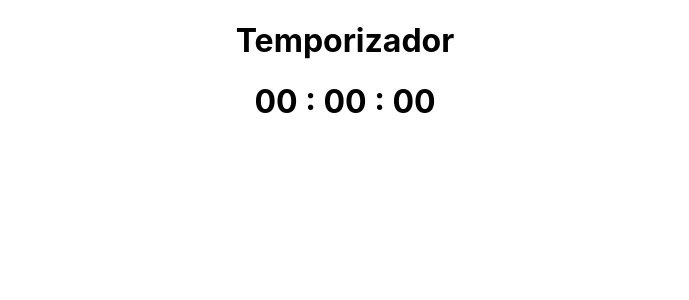
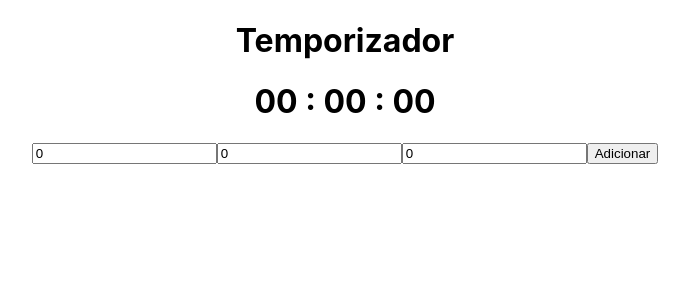
Before and after one commit to Pedrocardo005/Temporizador, a React (Create React App) app: page / in a window 1280 px wide. Shown: the top 300 px of the page, without its empty margins (295-984 px from the left). Built offline with nearby package versions, Linux system fonts and the light colour scheme.

Commit message:
2 - adicionado inputs e limitando valores

```diff
--- a/src/App.js
+++ b/src/App.js
@@ -5,7 +5,7 @@ import Temporizador from './Components/Temporizador'
 
 function App(){
   return (
-    <div class="App">
+    <div className="App">
       <Title texto="Temporizador" />
       <Temporizador/>
     </div>
--- /dev/null
+++ b/src/Components/Buttons.js
@@ -0,0 +1,7 @@
+import React from 'react'
+
+const Buttons = (props) => {
+
+}
+
+export default Buttons
--- /dev/null
+++ b/src/Components/Inputs.js
@@ -0,0 +1,69 @@
+import React, { useState } from 'react'
+import Buttons from './Buttons'
+
+const Inputs = (props) => {
+    const [seg, setSeg] = useState(0)
+    const [min, setMin] = useState(0)
+    const [hor, setHor] = useState(0)
+
+    const limitSeg = (e) => {
+        if (e.target.value < 0){
+            setSeg(0)
+        } else if(e.target.value > 59){
+            setSeg(59);
+        } else {
+            setSeg(e.target.value);
+        }
+    }
+
+    const limitMin = (e) => {
+        if (e.target.value < 0){
+            setMin(0)
+        } else if(e.target.value > 59){
+            setMin(59);
+        } else {
+            setMin(e.target.value);
+        }
+    }
+
+    const limitHor = (e) => {
+        if (e.target.value < 0){
+            setHor(0)
+        } else if(e.target.value > 24){
+            setHor(24);
+        } else {
+            setHor(e.target.value);
+        }
+    }
+
+    const zerarTempo = () => {
+        setSeg(0)
+        setMin(0)
+        setHor(0)
+    }
+
+    const pegarDados = (valores) => {
+        valores.preventDefault();
+
+        props.segundos(seg)
+        props.minutos(min)
+        props.horas(hor)
+
+        if(seg !== 0 || min !== 0 || hor !== 0){
+            props.stop();
+        }
+
+        zerarTempo();
+    }
+
+    return(
+        <form>
+            <input type="number" value={hor} onChange={limitHor} />
+            <input type="number" value={min} onChange={limitMin} />
+            <input type="number" value={seg} onChange={limitSeg} />
+            <button type="submit" onClick={pegarDados}>Adicionar</button>
+        </form>
+    )
+}
+
+export default Inputs
--- a/src/Components/Temporizador.js
+++ b/src/Components/Temporizador.js
@@ -1,10 +1,25 @@
 import React, { useEffect, useState } from 'react'
 import Title from './Title'
+import Inputs from './Inputs'
 
 const Temporizador = (props) => {
     const [segundos, setSegundos] = useState(0);
     const [minutos, setMinutos] = useState(0);
     const [horas, setHoras] = useState(0);
+    const [stop, setStop] = useState(true)
+
+    const addSegundos = (tempo) =>{
+        setSegundos(tempo);
+    }
+    const addMinutos = (tempo) =>{
+        setMinutos(tempo);
+    }
+    const addHoras = (tempo) =>{
+        setHoras(tempo);
+    }
+    const altStop = () => {
+        setStop(!stop);
+    }
 
     const addZero = (tempo) => tempo < 10? "0"+tempo : tempo;
 
@@ -13,6 +28,12 @@ const Temporizador = (props) => {
     return(
         <div>
             <Title texto={tempo} />
+            <Inputs
+                segundos={addSegundos}
+                minutos={addMinutos}
+                horas={addHoras}
+                stop={altStop}
+             />
         </div>
     )
 }
```
